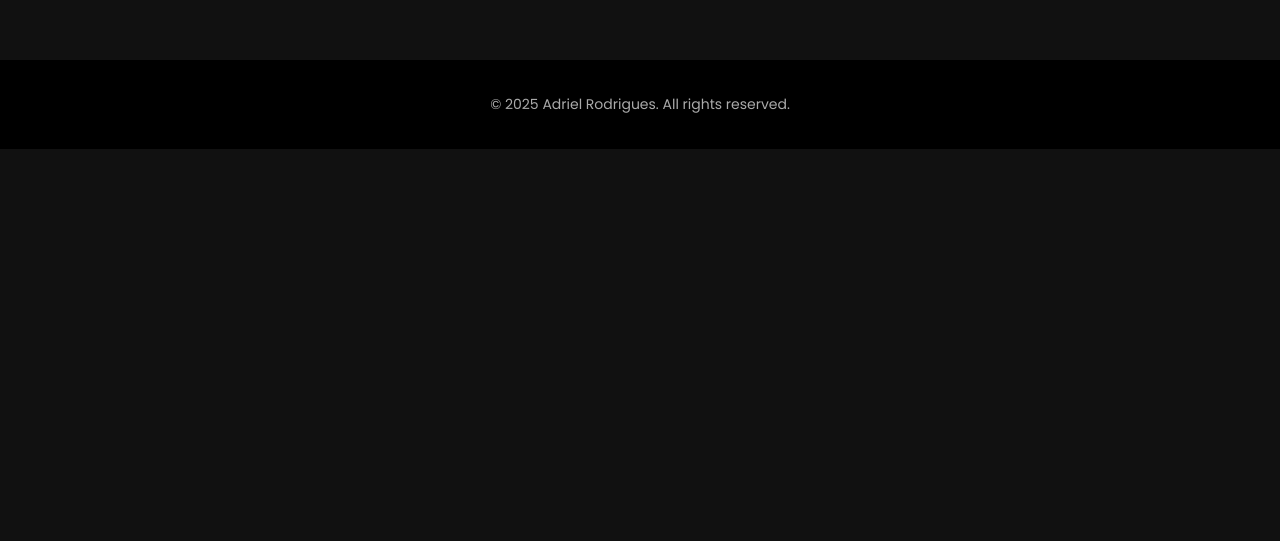
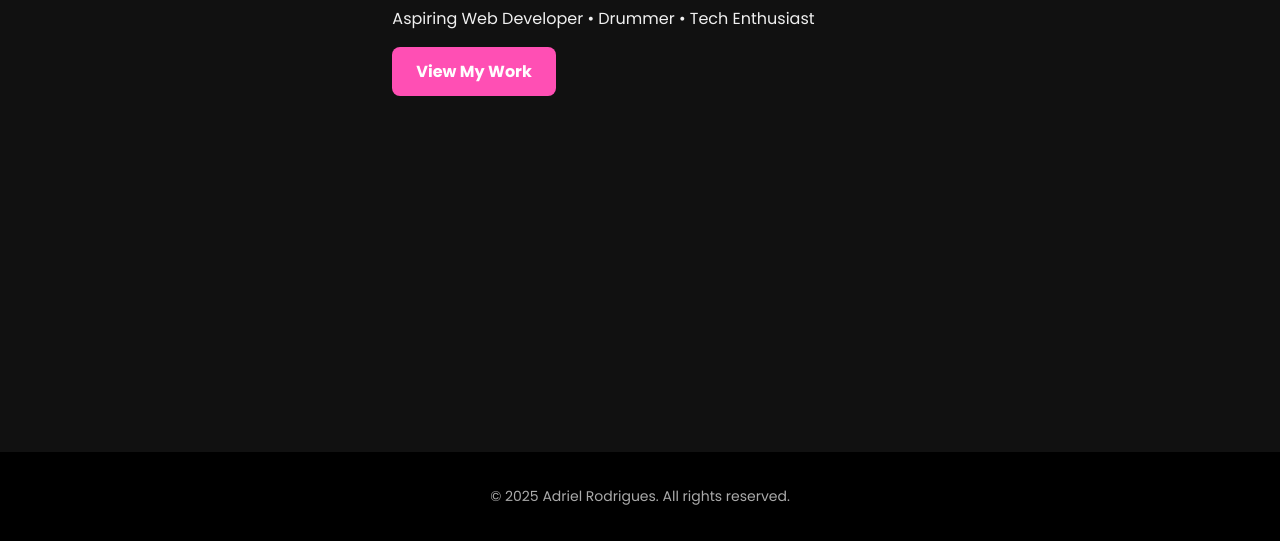
Before and after one commit to Alqrze/portfoliotest, a plain HTML site: page index.html in a window 1280 px wide. Shown: the part 513-1054 px from the top of the page. Before the commit the page ends 800 px from the top, so only its background shows below. Drawn offline with Linux system fonts and the light colour scheme.

Commit message:
Fix hero section to fit full screen height

```diff
--- a/styles.css
+++ b/styles.css
@@ -53,9 +53,11 @@ nav ul li a.active {
 }
 
 .hero-section {
-  padding: 100px 20px;
-  background: linear-gradient(to right, #141e30, #243b55);
-  text-align: center;
+  min-height: 100vh; /* Full screen height */
+  display: flex;
+  flex-direction: column;
+  justify-content: center;
+  align-items: center;
 }
 
 .hero-section h1 {
```
